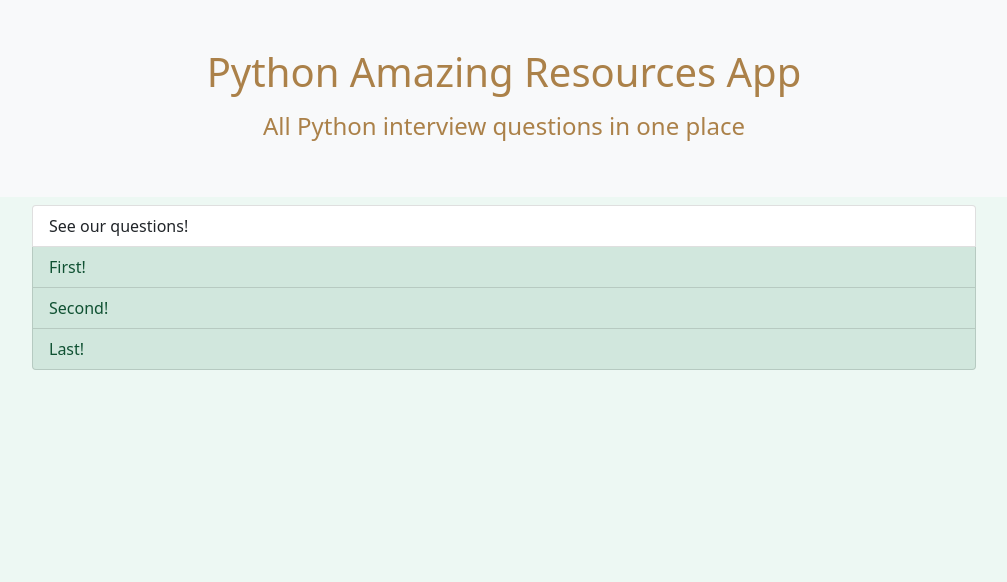
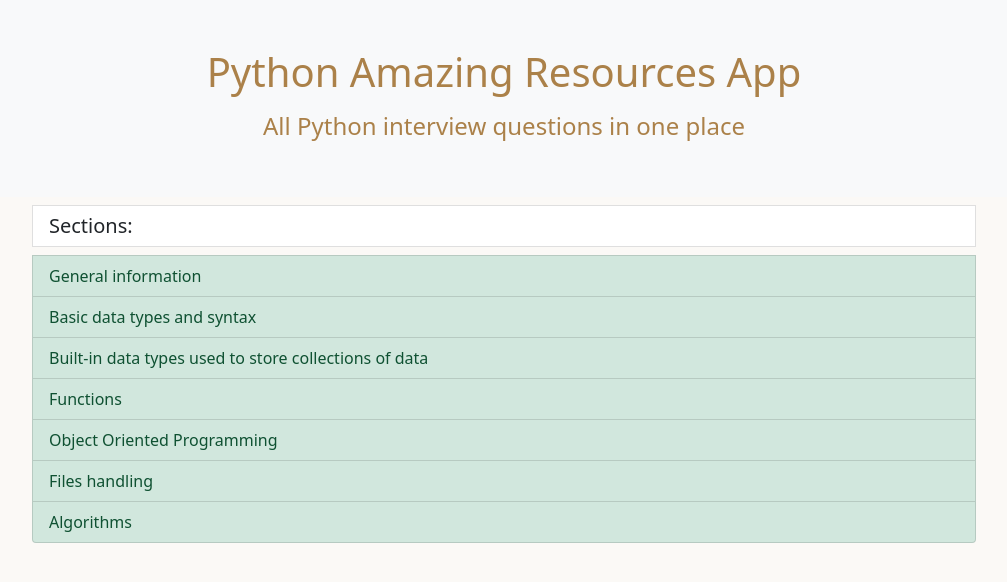
Before and after one commit to wiolad/PyARA, a Django app: page / in a window 1280 px wide. Shown: the top 582 px of the page, without its empty margins (136-1143 px from the left). Run offline with Django 3.2, Linux system fonts and the light colour scheme; tables that the repository leaves empty hold one stand-in row (values such as "Sample post").

Commit message:
feat: add subpages with a list of questions on a selected subject

```diff
--- a/pyara/resources/models.py
+++ b/pyara/resources/models.py
@@ -16,7 +16,7 @@ class Answear(models.Model):
     author = models.ForeignKey(User, on_delete=models.CASCADE)
 
     def __str__(self):
-        return f'{self.slug} - {self.author}'
+        return f'{self.answear}'
 
 class Question(models.Model):
     GENERAL = 'GEN'
--- a/pyara/resources/static/resources/styles/base.css
+++ b/pyara/resources/static/resources/styles/base.css
@@ -5,5 +5,5 @@ h1, h4 {
 }
 
 body {
-    background-color: #edf8f3;
+    background-color: #fbf9f6;
   }
--- a/pyara/resources/templates/resources/index.html
+++ b/pyara/resources/templates/resources/index.html
@@ -10,9 +10,9 @@
 
 {% block body %}
   <div class="list-group center-block">
-    <a href="/questions" class="list-group-item list-group-item-action">See our questions!</a>
-        <a href="/questions" class="list-group-item list-group-item-action list-group-item-success">First!</a>
-        <a href="/questions" class="list-group-item list-group-item-action list-group-item-success">Second!</a>
-        <a href="/questions" class="list-group-item list-group-item-action list-group-item-success">Last!</a>
+    <h5><a href="/questions" class="list-group-item list-group-item-action">Sections:</a></h5>
+        {% for item in questions.0.SUBJECT_CHOICES %}
+        <a href="{% url 'questions-list' item.0 %}" class="list-group-item list-group-item-action list-group-item-success">{{ item.1 }}</a>
+        {% endfor %}
   </div>
 {% endblock %}
--- a/pyara/resources/urls.py
+++ b/pyara/resources/urls.py
@@ -4,6 +4,6 @@ from . import views
 
 urlpatterns=[
 path('', views.index),
-path('questions/', views.questions),
-path('questions/<slug:question_slug>',views.single_question)
+path('questions/<question_subject>', views.questions, name='questions-list'),
+#path('questions/<slug:question_slug>',views.single_question)
 ]
--- a/pyara/resources/views.py
+++ b/pyara/resources/views.py
@@ -1,13 +1,21 @@
 from django.shortcuts import render
 #from django.http import HttpResponse
 
+from .models import Question
+
 # Create your views here.
 def index(request):
-    return render(request, 'resources/index.html')
+    questions = Question.objects.all()
+    return render(request, 'resources/index.html',{
+    'questions':questions
+    })
 #    return HttpResponse('Welcome to PyARA - Python Amazing Resources App!')
 
-def questions(request):
-    return render(request, 'resources/questions.html')
+def questions(request, question_subject):
+    selected_subject = Question.objects.filter(subject=question_subject)
+    return render(request, 'resources/questions.html',{
+            'questions': selected_subject,
+            })
 
 def single_question(request):
     return render(request, 'resources/single.html')
```
Also changed, not shown: pyara/resources/templates/resources/questions.html (+13 -0 lines).
